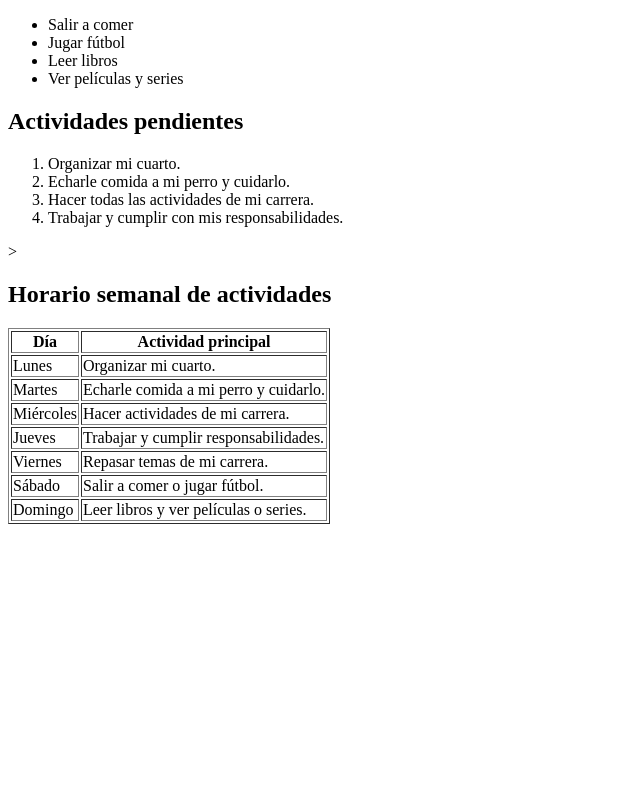
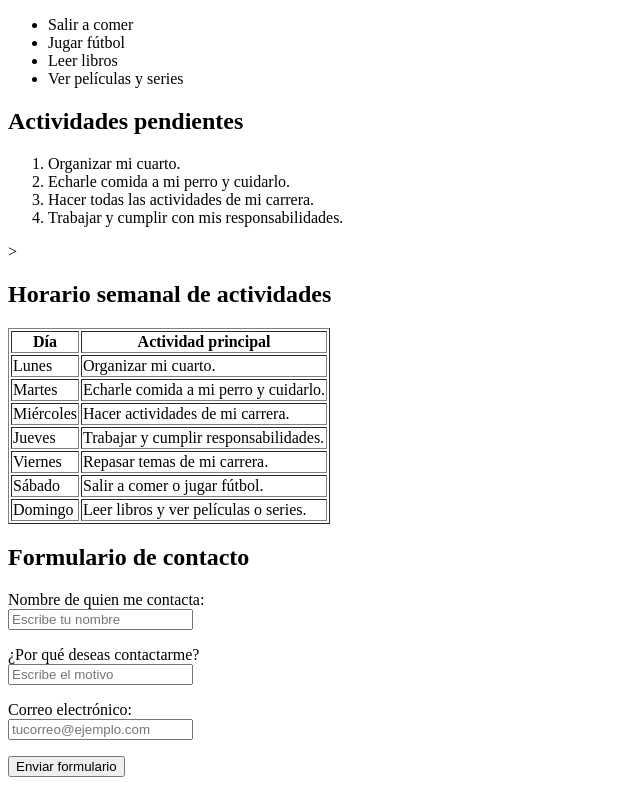
Before and after one commit to enedysahernandez-wq/mi-pagina-web, a plain HTML site: page index.html in a window 1280 px wide. Shown: the part 810-1603 px from the top of the page, without its empty margins (0-640 px from the left). Before the commit the page ends 1342 px from the top, so only its background shows below. Drawn offline with Linux system fonts and the light colour scheme; files whose address does not match are found by name.

Commit message:
Agrego formulario

```diff
--- a/index.html
+++ b/index.html
@@ -89,5 +89,27 @@
             </tr>
         </tbody>
     </table>
+        <h2>Formulario de contacto</h2>
+    <form action="#" method="post">
+        <p>
+            <label for="nombreContacto">Nombre de quien me contacta:</label><br>
+            <input type="text" id="nombreContacto" name="nombreContacto" placeholder="Escribe tu nombre" required>
+        </p>
+
+        <p>
+            <label for="motivo">¿Por qué deseas contactarme?</label><br>
+            <input type="text" id="motivo" name="motivo" placeholder="Escribe el motivo" required>
+        </p>
+
+        <p>
+            <label for="correoContacto">Correo electrónico:</label><br>
+            <input type="email" id="correoContacto" name="correoContacto" placeholder="tucorreo@ejemplo.com" required>
+        </p>
+
+        <p>
+            <button type="submit">Enviar formulario</button>
+        </p>
+    </form>
+
 </body>
 </html>
```
